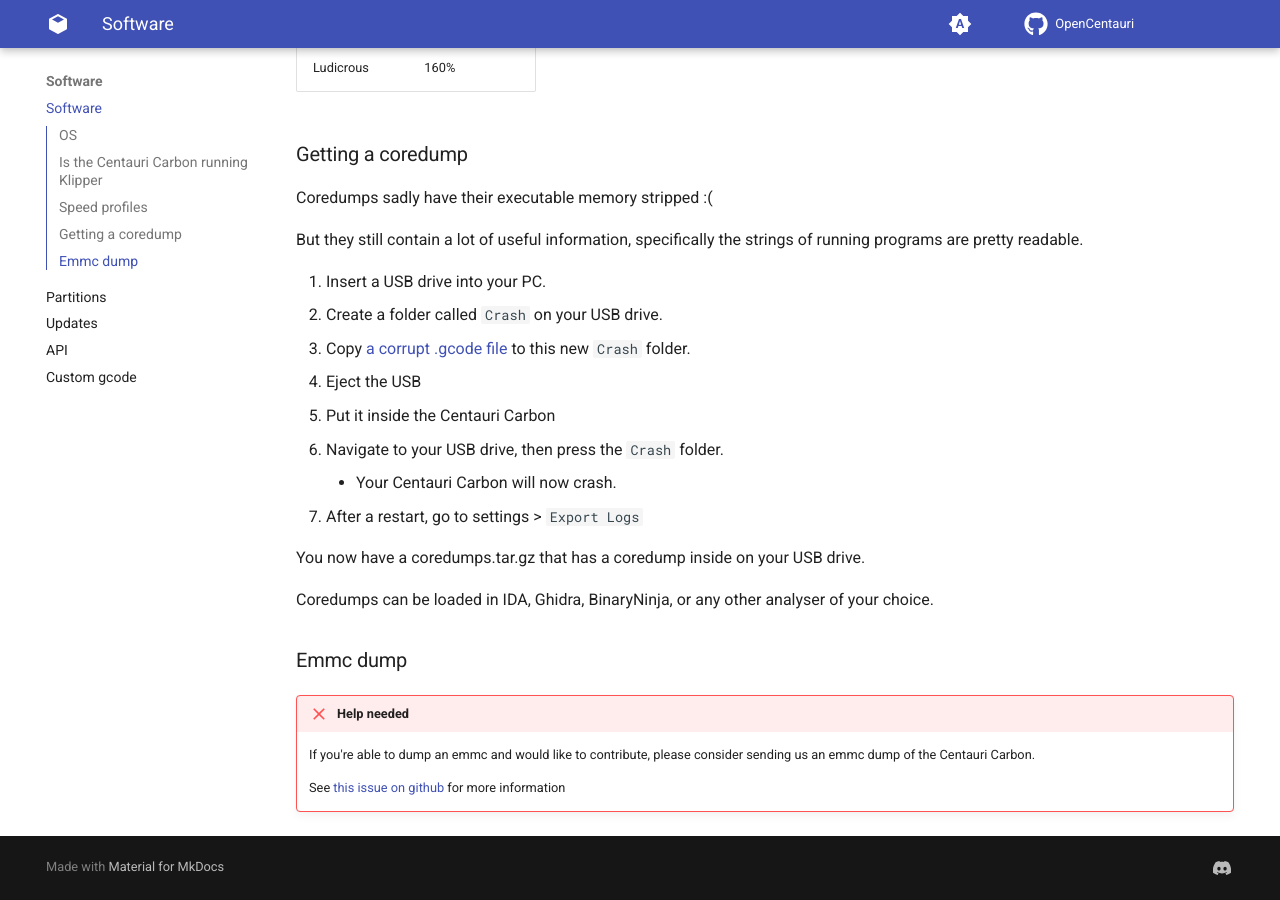
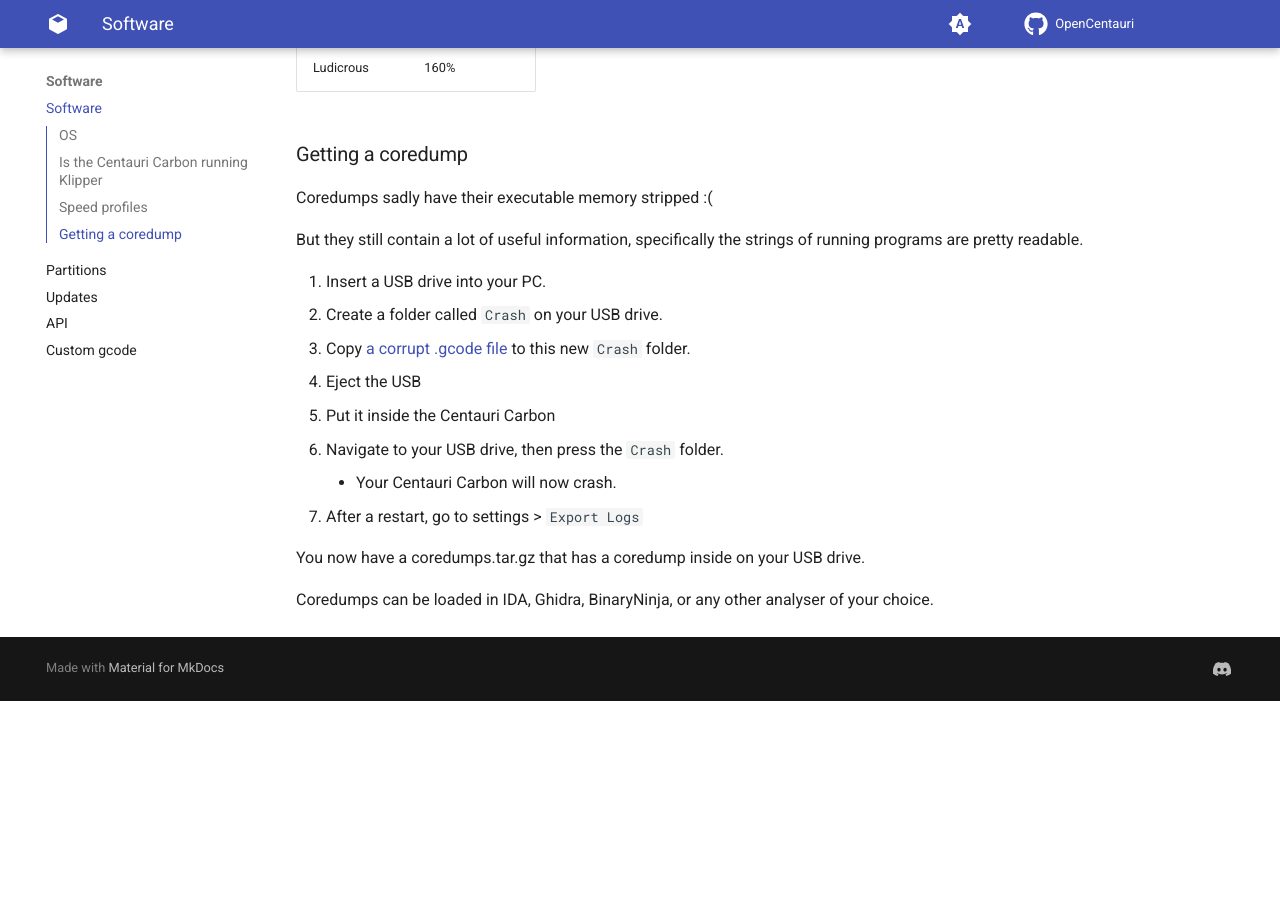
Before and after one commit to suchmememanyskill/OpenCentauri, an MkDocs documentation site: the page built from docs/software/index.md, in a window 1280 px wide and 900 px high, scrolled down 874 px. Built offline with MkDocs 1.6.1 and Material for MkDocs 9.7.7, drawn with Linux system fonts in a browser that asks for light colours; comment, search, counter and statistics services are not loaded; after the commit the page ends 1575 px from its top, so only the background shows below that.

```diff
--- a/docs/software/index.md
+++ b/docs/software/index.md
@@ -44,10 +44,3 @@
 You now have a coredumps.tar.gz that has a coredump inside on your USB drive.
 
 Coredumps can be loaded in IDA, Ghidra, BinaryNinja, or any other analyser of your choice.
-
-### Emmc dump
-
-!!! failure "Help needed"
-    If you're able to dump an emmc and would like to contribute, please consider sending us an emmc dump of the Centauri Carbon.
-
-    See [this issue on github](https://github.com/suchmememanyskill/OpenCentauri/issues/1) for more information
```
